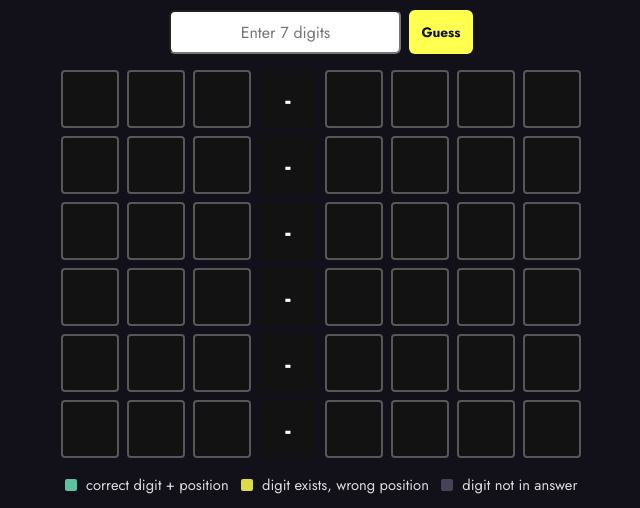
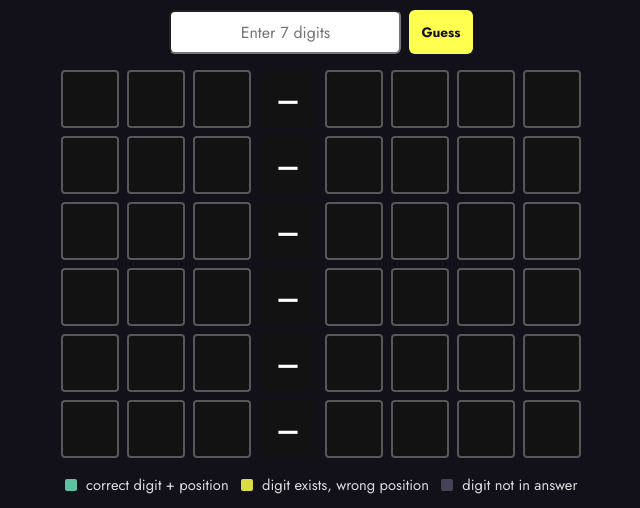
Before and after one commit to simonproudfootxyz/numble, a Next.js app: page / in a window 1280 px wide. Shown: the part 193-701 px from the top of the page, without its empty margins (319-959 px from the left). Built offline with nearby package versions, Linux system fonts and the light colour scheme.

Commit message:
- use emdash instead of hyphen

```diff
--- a/app/page.js
+++ b/app/page.js
@@ -336,7 +336,9 @@ export default function DailyChallengePage() {
                         {digit ?? ""}
                       </div>
                       {isHyphen && (
-                        <div className="tile tile--blank tile--hyphen">-</div>
+                        <div className="tile tile--blank tile--hyphen">
+                          &mdash;
+                        </div>
                       )}
                     </>
                   );
--- a/app/unlimited/page.js
+++ b/app/unlimited/page.js
@@ -242,7 +242,9 @@ export default function Home() {
                         {digit ?? ""}
                       </div>
                       {isHyphen && (
-                        <div className="tile tile--blank tile--hyphen">-</div>
+                        <div className="tile tile--blank tile--hyphen">
+                          &mdash;
+                        </div>
                       )}
                     </>
                   );
```
